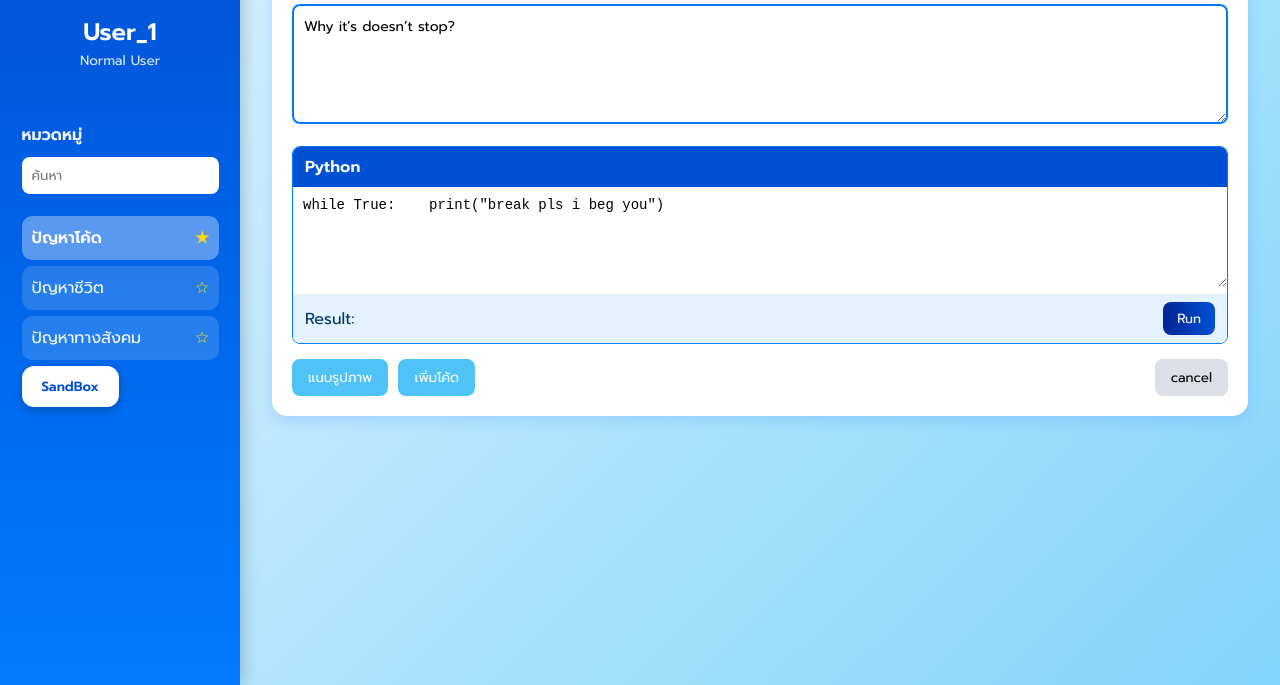
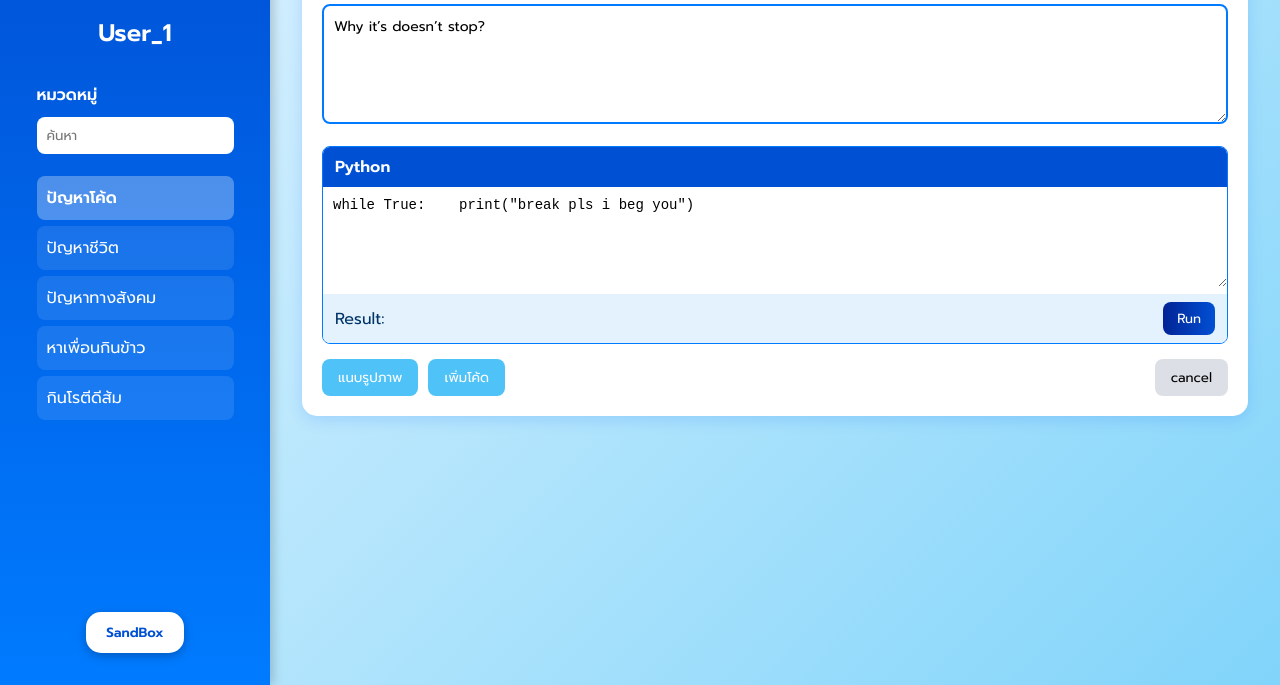
Before and after one commit to DobDoiDongDang/Talkit-Website, a website: page src/pages/post.html in a window 1280 px wide. Shown: the part 115-800 px from the top of the page. Drawn offline with Linux system fonts and the light colour scheme.

Commit message:
change ui littlebit

```diff
--- a/public/post.css
+++ b/public/post.css
@@ -24,22 +24,19 @@ body {
 }
 
 /* ======================== */
-/* Sidebar */
+/* Sidebar ด้านซ้าย */
 /* ======================== */
 .sidebar {
-  position: fixed;
-  top: 0;
-  left: 0;
-  height: 100vh;
-  width: 240px;
+  width: 270px;
   background: linear-gradient(180deg, #0050d4, #007bff);
   color: #fff;
   padding: 2rem 1rem;
   display: flex;
   flex-direction: column;
   align-items: center;
-  box-shadow: 3px 0 15px rgba(0, 0, 0, 0.2);
-  transition: all 0.3s ease;
+  /* border-top-right-radius: 20px;
+  border-bottom-right-radius: 20px; */
+  box-shadow: 3px 0 10px rgba(0, 0, 0, 0.2);
 }
 
 .profile {
@@ -49,36 +46,29 @@ body {
 
 .avatar {
   width: 80px;
-  height: 80px;
   border-radius: 50%;
   border: 3px solid #fff;
 }
 
-.username {
-  margin-top: 10px;
+.profile h2 {
+  margin-top: 0.7rem;
   font-weight: 600;
 }
 
-.role {
-  font-size: 0.85rem;
-  opacity: 0.85;
-}
-
 .menu-title {
-  margin: 20px 0 10px;
-  font-weight: 600;
+  font-weight: bold;
+  margin-bottom: 10px;
   text-align: left;
   width: 100%;
 }
 
-.search {
+.search-box {
   width: 100%;
   padding: 8px 10px;
   border-radius: 8px;
   border: none;
   outline: none;
   margin-bottom: 1rem;
-  color: #003366;
 }
 
 .category-list {
@@ -87,11 +77,11 @@ body {
 }
 
 .category-list li {
-  background: rgba(255, 255, 255, 0.15);
+  background: rgba(255, 255, 255, 0.1);
   margin: 6px 0;
   padding: 10px;
-  border-radius: 10px;
-  transition: all 0.2s ease;
+  border-radius: 8px;
+  transition: background 0.2s, transform 0.2s;
   display: flex;
   justify-content: space-between;
   align-items: center;
@@ -99,27 +89,23 @@ body {
 }
 
 .category-list li:hover {
-  background: rgba(255, 255, 255, 0.3);
+  background: rgba(255, 255, 255, 0.25);
   transform: translateX(3px);
 }
 
 .category-list li.active {
-  background: rgba(255, 255, 255, 0.35);
+  background: rgba(255, 255, 255, 0.3);
   font-weight: bold;
-}
-
-.star {
-  color: gold;
 }
 
 /* ปุ่ม Sandbox */
 .sandbox-btn {
   margin-top: auto;
-  background: #fff;
+  background: #ffffff;
   color: #0050d4;
   border: none;
   padding: 10px 20px;
-  border-radius: 12px;
+  border-radius: 15px;
   font-weight: 600;
   cursor: pointer;
   transition: all 0.3s ease;
@@ -127,7 +113,7 @@ body {
 }
 
 .sandbox-btn:hover {
-  background: #f0f4ff;
+  background: #f1f4ff;
   transform: scale(1.05);
 }
 
@@ -135,7 +121,7 @@ body {
 /* Main Content */
 /* ======================== */
 .main-content {
-  margin-left: 240px;
+  /* margin-left: 240px; */
   flex: 1;
   padding: 2rem;
   overflow-y: auto;
--- a/src/pages/post.html
+++ b/src/pages/post.html
@@ -11,20 +11,21 @@
 
 <body>
     <div class="container"> <!-- Sidebar -->
-        <aside class="sidebar collapsed" id="sidebar">
+        <aside class="sidebar">
             <div class="profile"> <img src="../../public/user.png" alt="User Avatar" class="avatar">
-                <h2 class="username">User_1</h2>
-                <p class="role">Normal User</p>
+                <h2>User_1</h2>
             </div>
             <div class="menu">
-                <p class="menu-title">หมวดหมู่</p> <input type="text" class="search" placeholder="ค้นหา">
+                <p class="menu-title">หมวดหมู่</p> <input type="text" placeholder="ค้นหา" class="search-box">
                 <ul class="category-list">
-                    <li class="active">ปัญหาโค้ด <span class="star">★</span></li>
-                    <li>ปัญหาชีวิต <span class="star">☆</span></li>
-                    <li>ปัญหาทางสังคม <span class="star">☆</span></li>
-                </ul> <button class="sandbox-btn">SandBox</button>
-            </div>
-        </aside>
+                    <li class="active">ปัญหาโค้ด
+                    <li>ปัญหาชีวิต
+                    <li>ปัญหาทางสังคม
+                    <li>หาเพื่อนกินข้าว
+                    <li>กินโรตีดีส้ม
+                </ul>
+            </div> <button class="sandbox-btn">SandBox</button>
+        </aside> <!-- Main Content -->
         <!-- Main Content -->
         <main class="main-content">
             <div class="post-box">
```
Also changed, not shown: src/pages/homepage.html (+5 -5 lines).
